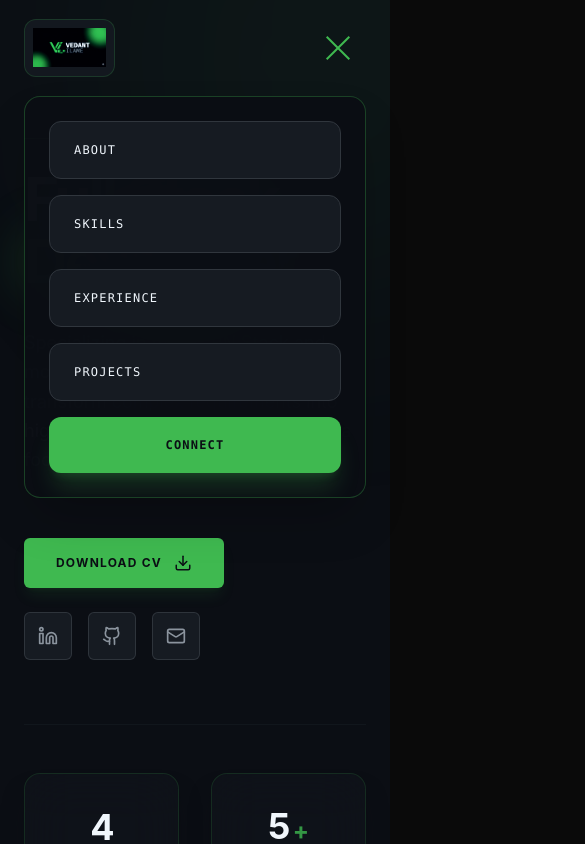
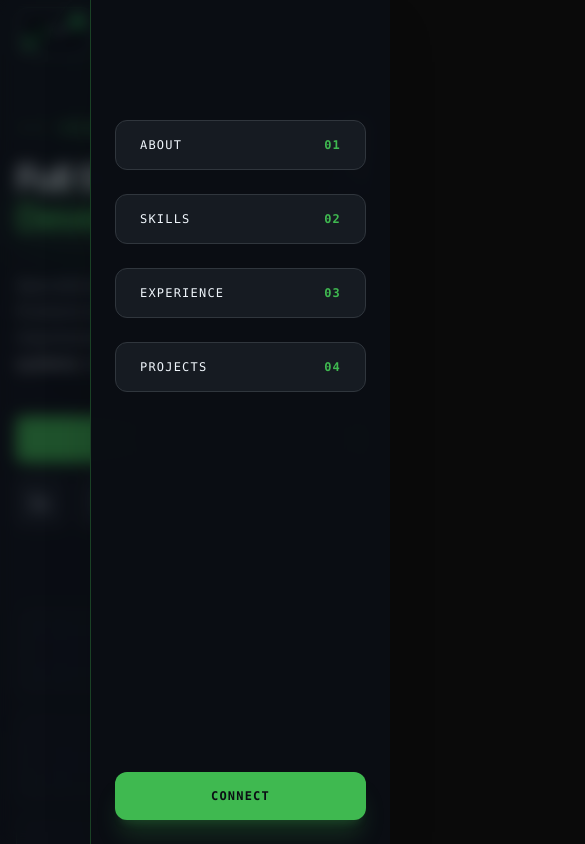
Before and after one commit to Vedantilame22/Personal-Portfolio, a React (Vite) app in the folder Frontend/: page / in a window 390 px wide. Both pictures are taken after a click on the button 338 px from the left and 47 px from the top of the page. Shown: the top 844 px of the page, 585 px wide, since content can reach past the window. Built offline with nearby package versions, Linux system fonts and the light colour scheme.

Commit message:
updated frontend

```diff
--- a/Frontend/src/components/Footer.jsx
+++ b/Frontend/src/components/Footer.jsx
@@ -46,26 +46,26 @@ const Footer = () => {
   };
 
   return (
-    <footer id="contact" className="relative w-full bg-[#0B0E14] font-sans antialiased text-[#F0F6FC] py-20 lg:py-24 border-t border-[#30363D] overflow-hidden">
+    <footer id="contact" className="relative w-full bg-[#0B0E14] font-sans antialiased text-[#F0F6FC] py-12 sm:py-20 lg:py-24 border-t border-[#30363D] overflow-hidden">
       {/* Background accent glow */}
       <div className="absolute top-1/2 left-1/2 -translate-x-1/2 -translate-y-1/2 w-[800px] h-[400px] bg-[#3FB950]/5 blur-[150px] rounded-full pointer-events-none" />
 
-      <div className="max-w-7xl mx-auto px-6 lg:px-12 relative z-10">
+      <div className="max-w-7xl mx-auto px-4 sm:px-6 lg:px-12 relative z-10">
 
         {/* Header */}
-        <div className="flex flex-col md:flex-row md:items-end justify-between gap-8 mb-20">
+        <div className="flex flex-col md:flex-row md:items-end justify-between gap-6 md:gap-8 mb-10 sm:mb-16 lg:mb-20">
           <div className="space-y-4">
-            <h2 className="text-5xl lg:text-7xl font-bold tracking-tighter text-[#F0F6FC]">
+            <h2 className="text-3xl sm:text-5xl lg:text-7xl font-bold tracking-tighter text-[#F0F6FC]">
               Let's <span className="text-[#3FB950]">Talk</span>
             </h2>
           </div>
-          <p className="max-w-md text-[#8B949E] text-sm lg:text-lg border-l border-[#3FB950]/30 pl-6 font-medium leading-relaxed">
+          <p className="max-w-md text-[#8B949E] text-xs sm:text-sm lg:text-lg border-l-2 md:border-l border-[#3FB950]/30 pl-4 sm:pl-6 font-medium leading-relaxed">
             Ready to collaborate on high-performance web architectures and scalable MERN applications.
           </p>
         </div>
 
         {/* 3-Column Grid */}
-        <div className="grid grid-cols-1 md:grid-cols-3 gap-16 items-start">
+        <div className="grid grid-cols-1 md:grid-cols-3 gap-10 sm:gap-16 items-start">
 
           {/* Section 1: Contact Identity */}
           <div className="space-y-8 flex flex-col items-start">
@@ -169,8 +169,8 @@ const Footer = () => {
         </div>
 
         {/* Bottom Bar */}
-        <div className="mt-24 pt-8 border-t border-[#30363D] text-center">
-          <div className="flex flex-col md:flex-row items-center justify-center gap-2 md:gap-4 text-[10px] font-mono font-bold uppercase tracking-[0.2em] text-[#484F58]">
+        <div className="mt-12 sm:mt-16 lg:mt-24 pt-6 sm:pt-8 border-t border-[#30363D] text-center">
+          <div className="flex flex-col md:flex-row items-center justify-center gap-2 md:gap-4 text-[9px] sm:text-[10px] font-mono font-bold uppercase tracking-[0.2em] text-[#484F58]">
             <p>© {currentYear} Vedant Ilame </p>
             <span className="hidden md:block text-[#30363D]">|</span>
             <div className="flex items-center gap-2">
--- a/Frontend/src/components/Hero.jsx
+++ b/Frontend/src/components/Hero.jsx
@@ -11,12 +11,16 @@ const Hero = () => {
       <div className="absolute top-0 right-0 w-[500px] h-[500px] bg-[#3FB950]/5 blur-[120px] rounded-full -mr-48 -mt-48 pointer-events-none" />
 
       {/* Main Content Area - Increased vertical padding for breathability */}
-      <div className="max-w-7xl mx-auto px-6 lg:px-12 w-full relative z-10 pt-32 pb-16 lg:pt-40 lg:pb-24">
-        <div className="grid lg:grid-cols-12 gap-16 items-center">
+      <div className="max-w-7xl mx-auto px-4 sm:px-6 lg:px-12 w-full relative z-10 pt-28 pb-12 sm:pt-32 sm:pb-16 lg:pt-40 lg:pb-24">
+        <div className="grid grid-cols-1 lg:grid-cols-12 gap-8 lg:gap-16 items-center">
 
           {/* Left Content Area */}
-          <div className="lg:col-span-7 space-y-10">
+          <div className="lg:col-span-7 space-y-6 sm:space-y-8 lg:space-y-10">
             <div className="space-y-6">
+
+              {/* Flex row container on mobile/tablet to place text and image side-by-side */}
+              <div className="flex flex-row items-center justify-between gap-6 lg:block">
+                <div className="space-y-6 flex-grow">
                   <motion.div
                     initial={{ opacity: 0, x: -10 }}
                     animate={{ opacity: 1, x: 0 }}
@@ -36,7 +40,7 @@ const Hero = () => {
                       ease: [0.16, 1, 0.3, 1],
                       delay: 0.1
                     }}
-                className="text-6xl lg:text-8xl font-bold leading-[0.9] tracking-tighter font-sans text-[#F0F6FC]"
+                    className="text-4xl sm:text-6xl md:text-7xl lg:text-8xl font-bold leading-[0.9] tracking-tighter font-sans text-[#F0F6FC]"
                   >
                     Full Stack <br />
                     <span className="relative inline-block mt-2">
@@ -46,12 +50,33 @@ const Hero = () => {
                       </span>
                     </span>
                   </motion.h1>
+                </div>
+
+                {/* Miniature Profile Image on mobile/tablet (side-by-side with headline) */}
+                <div className="lg:hidden flex-shrink-0">
+                  <motion.div
+                    initial={{ opacity: 0, scale: 0.9 }}
+                    animate={{ opacity: 1, scale: 1 }}
+                    transition={{ duration: 0.8 }}
+                    className="relative group w-24 h-32 sm:w-32 sm:h-40"
+                  >
+                    <div className="absolute inset-0 border border-[#3FB950]/20 rounded-xl rotate-3 group-hover:rotate-0 transition-transform duration-700 pointer-events-none" />
+                    <div className="relative w-full h-full bg-[#161B22] rounded-xl overflow-hidden border border-[#8B949E]/20 shadow-2xl">
+                      <img
+                        src={vedantImg}
+                        alt="Vedant Ilame"
+                        className="w-full h-full object-cover grayscale-[20%] group-hover:grayscale-0 group-hover:scale-105 transition-all duration-1000 ease-in-out"
+                      />
+                    </div>
+                  </motion.div>
+                </div>
+              </div>
 
               <motion.p
                 initial={{ opacity: 0 }}
                 animate={{ opacity: 1 }}
                 transition={{ delay: 0.3 }}
-                className="max-w-xl text-lg lg:text-xl text-[#8B949E] leading-relaxed font-normal pt-4"
+                className="max-w-xl text-base sm:text-lg lg:text-xl text-[#8B949E] leading-relaxed font-normal pt-2 sm:pt-4"
               >
                 Specializing in the <span className="text-[#F0F6FC]">MERN Stack</span> and
                 modern frontend architectures. I transform complex requirements into
@@ -64,11 +89,11 @@ const Hero = () => {
               initial={{ opacity: 0, y: 10 }}
               animate={{ opacity: 1, y: 0 }}
               transition={{ delay: 0.4 }}
-              className="flex flex-wrap items-center gap-6 pt-6"
+              className="flex flex-wrap items-center gap-4 sm:gap-6 pt-4 sm:pt-6"
             >
               <a
                 href="/vedant-cv.pdf"
-                className="group flex items-center gap-3 px-8 py-4 rounded-md bg-[#3FB950] text-[#0B0E14] font-bold hover:brightness-110 transition-all duration-300 shadow-lg shadow-[#3FB950]/10"
+                className="group flex items-center justify-center gap-3 px-6 py-3.5 sm:px-8 sm:py-4 rounded-md bg-[#3FB950] text-[#0B0E14] font-bold hover:brightness-110 transition-all duration-300 shadow-lg shadow-[#3FB950]/10 w-full sm:w-auto"
               >
                 <span className="font-sans text-xs uppercase tracking-widest">Download CV</span>
                 <Download size={18} />
@@ -82,16 +107,16 @@ const Hero = () => {
             </motion.div>
           </div>
 
-          {/* Right Content Area: Profile Image */}
-          <div className="lg:col-span-5 hidden lg:flex justify-end">
+          {/* Right Content Area: Profile Image (Desktop Only) */}
+          <div className="lg:col-span-5 hidden lg:flex justify-end mt-8 lg:mt-0">
             <motion.div
               initial={{ opacity: 0, scale: 0.9 }}
               animate={{ opacity: 1, scale: 1 }}
               transition={{ duration: 0.8 }}
-              className="relative group"
+              className="relative group w-full max-w-[280px] sm:max-w-[340px] aspect-[340/450]"
             >
               <div className="absolute inset-0 border border-[#3FB950]/20 rounded-2xl rotate-3 group-hover:rotate-0 transition-transform duration-700 pointer-events-none" />
-              <div className="relative w-[340px] h-[450px] bg-[#161B22] rounded-2xl overflow-hidden border border-[#8B949E]/20 shadow-2xl">
+              <div className="relative w-full h-full bg-[#161B22] rounded-2xl overflow-hidden border border-[#8B949E]/20 shadow-2xl">
                 <img
                   src={vedantImg}
                   alt="Vedant Ilame"
@@ -104,8 +129,8 @@ const Hero = () => {
       </div>
 
       {/* Bottom Metrics Bar - Separated with padding for clear visibility */}
-      <div className="max-w-7xl mx-auto px-6 lg:px-12 w-full pb-20 relative z-10">
-        <div className="grid grid-cols-2 lg:grid-cols-4 gap-8 pt-12 border-t border-[#161B22]/60">
+      <div className="max-w-7xl mx-auto px-4 sm:px-6 lg:px-12 w-full pb-12 sm:pb-16 lg:pb-20 relative z-10">
+        <div className="grid grid-cols-1 xs:grid-cols-2 lg:grid-cols-4 gap-4 sm:gap-6 lg:gap-8 pt-8 sm:pt-12 border-t border-[#161B22]/60">
           <StatCard number={4} label="Tech Internships" />
           <StatCard number={5} label="MERN Projects" suffix="+" />
           <StatCard number={8.4} label="BTech CGPA" decimals={1} />
@@ -147,20 +172,20 @@ const StatCard = ({ number, label, suffix = "", decimals = 0 }) => {
       viewport={{ once: true }}
       whileHover={{ scale: 1.03, y: -5 }}
       transition={{ type: "spring", stiffness: 300, damping: 20 }}
-      className="group relative flex flex-col items-center justify-center p-8 text-center
-                 rounded-2xl border border-[#3FB950]/15
+      className="group relative flex flex-col items-center justify-center p-4 sm:p-6 lg:p-8 text-center
+                 rounded-xl sm:rounded-2xl border border-[#3FB950]/15
                  bg-[#161B22]/40 backdrop-blur-xl
                  shadow-xl shadow-[#0B0E14]/50
                  cursor-default select-none overflow-hidden"
     >
       <div className="absolute inset-0 bg-gradient-to-br from-[#F0F6FC]/5 via-transparent to-transparent opacity-0 group-hover:opacity-100 transition-opacity duration-500" />
       <div className="relative z-10 flex items-baseline gap-1">
-        <motion.span className="text-4xl lg:text-5xl font-bold text-[#F0F6FC] tracking-tighter group-hover:text-[#3FB950] transition-colors duration-300">
+        <motion.span className="text-3xl sm:text-4xl lg:text-5xl font-bold text-[#F0F6FC] tracking-tighter group-hover:text-[#3FB950] transition-colors duration-300">
           {rounded}
         </motion.span>
-        {suffix && <span className="text-2xl font-bold text-[#3FB950]/80 group-hover:text-[#3FB950]">{suffix}</span>}
+        {suffix && <span className="text-xl sm:text-2xl font-bold text-[#3FB950]/80 group-hover:text-[#3FB950]">{suffix}</span>}
       </div>
-      <p className="relative z-10 text-[10px] lg:text-[11px] text-[#8B949E] leading-tight uppercase font-bold tracking-[0.2em] font-mono mt-2 group-hover:text-[#F0F6FC] transition-colors duration-300">
+      <p className="relative z-10 text-[9px] sm:text-[10px] lg:text-[11px] text-[#8B949E] leading-tight uppercase font-bold tracking-[0.2em] font-mono mt-2 group-hover:text-[#F0F6FC] transition-colors duration-300">
         {label}
       </p>
     </motion.div>
--- a/Frontend/src/components/Navbar.jsx
+++ b/Frontend/src/components/Navbar.jsx
@@ -14,21 +14,21 @@ const Navbar = () => {
 
   // Reordered to match Home.jsx: About -> Skills -> Experience -> Projects
   const navLinks = [
-    {  name: "About", href: "#about" },
-    {  name: "Skills", href: "#skills" },
-    {  name: "Experience", href: "#experience" },
-    {  name: "Projects", href: "#projects" },
+    { id: "01", name: "About", href: "#about" },
+    { id: "02", name: "Skills", href: "#skills" },
+    { id: "03", name: "Experience", href: "#experience" },
+    { id: "04", name: "Projects", href: "#projects" },
   ];
 
   return (
     <nav
-      className={`fixed top-0 w-full z-[100] transition-all duration-300 h-24 flex items-center ${
+      className={`fixed top-0 w-full z-[100] transition-all duration-300 h-16 sm:h-20 md:h-24 flex items-center ${
         scrolled
           ? "bg-[#0B0E14]/95 backdrop-blur-md border-b border-[#3FB950]/20 shadow-2xl"
           : "bg-transparent border-b border-transparent"
       }`}
     >
-      <div className="max-w-7xl mx-auto px-6 lg:px-12 w-full flex justify-between items-center">
+      <div className="max-w-7xl mx-auto px-4 sm:px-6 lg:px-12 w-full flex justify-between items-center">
 
         {/* Logo Section */}
         <div className="flex items-center">
@@ -36,7 +36,7 @@ const Navbar = () => {
             <img
               src={logoImg}
               alt="Vedant Logo"
-              className="h-10 w-auto object-contain brightness-110 contrast-125"
+              className="h-8 sm:h-9 md:h-10 w-auto object-contain brightness-110 contrast-125"
             />
             <div className="absolute -top-[1px] -left-[1px] w-3 h-3 border-t-2 border-l-2 border-[#3FB950] opacity-0 group-hover:opacity-100 transition-opacity" />
             <div className="absolute -bottom-[1px] -right-[1px] w-3 h-3 border-b-2 border-r-2 border-[#3FB950] opacity-0 group-hover:opacity-100 transition-opacity" />
@@ -74,7 +74,7 @@ const Navbar = () => {
         </div>
 
         {/* Mobile Toggle */}
-        <button onClick={() => setIsOpen(!isOpen)} className="md:hidden text-[#3FB950] p-3 hover:bg-[#3FB950]/10 rounded-xl transition-all">
+        <button onClick={() => setIsOpen(!isOpen)} className="md:hidden text-[#3FB950] p-2 sm:p-3 hover:bg-[#3FB950]/10 rounded-xl transition-all">
           <div className={`w-8 h-0.5 bg-current mb-2 transition-all duration-300 ${isOpen ? 'rotate-45 translate-y-2.5' : ''}`}></div>
           <div className={`w-8 h-0.5 bg-current mb-2 ${isOpen ? 'opacity-0' : ''}`}></div>
           <div className={`w-8 h-0.5 bg-current transition-all duration-300 ${isOpen ? '-rotate-45 -translate-y-2.5' : ''}`}></div>
@@ -84,34 +84,46 @@ const Navbar = () => {
       {/* Mobile Menu */}
       <AnimatePresence>
         {isOpen && (
+          <>
+            {/* Backdrop blur overlay */}
             <motion.div
-            initial={{ opacity: 0, y: -20 }}
-            animate={{ opacity: 1, y: 0 }}
-            exit={{ opacity: 0, y: -20 }}
-            className="md:hidden fixed top-24 right-6 w-[calc(100%-48px)] max-w-sm bg-[#0B0E14]/98 backdrop-blur-3xl border border-[#3FB950]/30 rounded-2xl shadow-2xl overflow-hidden p-6"
+              initial={{ opacity: 0 }}
+              animate={{ opacity: 1 }}
+              exit={{ opacity: 0 }}
+              className="md:hidden fixed inset-0 bg-[#0B0E14]/60 backdrop-blur-sm z-[90]"
+              onClick={() => setIsOpen(false)}
+            />
+            {/* Localized sliding drawer panel */}
+            <motion.div
+              initial={{ x: "100%" }}
+              animate={{ x: 0 }}
+              exit={{ x: "100%" }}
+              transition={{ type: "spring", damping: 25, stiffness: 200 }}
+              className="md:hidden fixed top-0 right-0 h-screen w-full max-w-[300px] bg-[#0B0E14]/98 backdrop-blur-3xl border-l border-[#3FB950]/30 shadow-2xl z-[100] p-6 flex flex-col justify-between"
             >
-            <div className="flex flex-col gap-4">
+              <div className="flex flex-col gap-6 mt-24">
                 {navLinks.map((link) => (
                   <a
                     key={link.name}
                     href={link.href}
-                  className="w-full flex items-center justify-between px-6 py-5 rounded-xl bg-[#161B22] border border-[#30363D] text-[#F0F6FC] text-xs font-mono tracking-widest uppercase active:bg-[#3FB950]/10"
+                    className="w-full flex items-center justify-between px-6 py-4 rounded-xl bg-[#161B22] border border-[#30363D] text-[#F0F6FC] text-xs font-mono tracking-widest uppercase hover:border-[#3FB950]/30 active:bg-[#3FB950]/10 transition-all duration-300"
                     onClick={() => setIsOpen(false)}
                   >
                     <span>{link.name}</span>
-                  <span className="text-[#3FB950]">{link.id}</span>
+                    <span className="text-[#3FB950] font-black">{link.id}</span>
                   </a>
                 ))}
+              </div>
               <a
                 href="https://linkedin.com/in/vedantilame22"
                 target="_blank"
-                className="w-full py-5 rounded-xl bg-[#3FB950] text-[#0B0E14] text-center font-mono text-xs font-black uppercase tracking-widest shadow-xl shadow-[#3FB950]/20"
+                className="w-full py-4 rounded-xl bg-[#3FB950] text-[#0B0E14] text-center font-mono text-xs font-black uppercase tracking-widest shadow-xl shadow-[#3FB950]/20 hover:brightness-110 transition-all duration-300"
                 onClick={() => setIsOpen(false)}
               >
                 Connect
               </a>
-            </div>
             </motion.div>
+          </>
         )}
       </AnimatePresence>
     </nav>
--- a/Frontend/src/components/Projects.jsx
+++ b/Frontend/src/components/Projects.jsx
@@ -88,23 +88,23 @@ const Projects = () => {
   ];
 
   return (
-    <section className="relative w-full bg-[#0B0E14] font-sans antialiased text-[#F0F6FC] py-20 lg:py-32">
+    <section className="relative w-full bg-[#0B0E14] font-sans antialiased text-[#F0F6FC] py-12 sm:py-20 lg:py-32 overflow-hidden">
       <div className="absolute top-1/2 left-1/2 -translate-x-1/2 -translate-y-1/2 w-[1000px] h-[600px] bg-[#3FB950]/5 blur-[180px] rounded-full pointer-events-none" />
 
-      <div className="max-w-7xl mx-auto px-6 lg:px-12 relative z-10">
-        <div className="flex flex-col md:flex-row md:items-end justify-between gap-8 mb-20">
+      <div className="max-w-7xl mx-auto px-4 sm:px-6 lg:px-12 relative z-10">
+        <div className="flex flex-col md:flex-row md:items-end justify-between gap-6 md:gap-8 mb-10 sm:mb-16 lg:mb-20">
           <div className="space-y-4">
-            <h2 className="text-5xl lg:text-7xl font-bold tracking-tighter text-[#F0F6FC]">
+            <h2 className="text-3xl sm:text-5xl lg:text-7xl font-bold tracking-tighter text-[#F0F6FC]">
               Crafted <span className="text-[#3FB950]"> Projects</span>
             </h2>
           </div>
-          <p className="max-w-md text-[#8B949E] text-sm lg:text-lg border-l border-[#3FB950]/30 pl-6 font-medium leading-relaxed">
+          <p className="max-w-md text-[#8B949E] text-xs sm:text-sm lg:text-lg border-l-2 md:border-l border-[#3FB950]/30 pl-4 sm:pl-6 font-medium leading-relaxed">
             Showcasing engineered interfaces, scalable architectures, and user-centric solutions.
           </p>
         </div>
 
         {/* 3-Column Grid Layout */}
-        <div className="grid grid-cols-1 md:grid-cols-2 lg:grid-cols-3 gap-6">
+        <div className="grid grid-cols-1 md:grid-cols-2 lg:grid-cols-3 gap-4 sm:gap-6">
           {projects.map((p, i) => (
             <motion.div
               key={i}
@@ -136,9 +136,9 @@ const Projects = () => {
               </div>
 
               {/* Card Body */}
-              <div className="p-6 flex-grow">
-                <div className="flex items-start justify-between mb-5">
-                  <div className="p-2.5 bg-[#161B22] border border-[#30363D] text-[#3FB950] rounded-lg group-hover:border-[#3FB950]/30 transition-all">
+              <div className="p-5 sm:p-6 flex-grow">
+                <div className="flex items-start justify-between mb-4 sm:mb-5">
+                  <div className="p-2 sm:p-2.5 bg-[#161B22] border border-[#30363D] text-[#3FB950] rounded-lg group-hover:border-[#3FB950]/30 transition-all">
                     {p.icon}
                   </div>
                   <div className="flex gap-2">
@@ -148,18 +148,18 @@ const Projects = () => {
                       target="_blank"
                       rel="noreferrer"
                       title="View Project"
-                      className="p-2.5 bg-[#161B22] border border-[#30363D] hover:border-[#3FB950] rounded-lg transition-all text-[#8B949E] hover:text-[#3FB950]"
+                      className="p-2 sm:p-2.5 bg-[#161B22] border border-[#30363D] hover:border-[#3FB950] rounded-lg transition-all text-[#8B949E] hover:text-[#3FB950]"
                     >
-                      <Github size={18} />
+                      <Github size={16} className="sm:w-[18px] sm:h-[18px]" />
                     </a>
                   </div>
                 </div>
 
-                <h3 className="text-lg font-bold text-[#F0F6FC] mb-3 group-hover:text-[#3FB950] transition-colors">
+                <h3 className="text-base sm:text-lg font-bold text-[#F0F6FC] mb-2 sm:mb-3 group-hover:text-[#3FB950] transition-colors">
                   {p.title}
                 </h3>
 
-                <p className="text-[#8B949E] text-xs leading-relaxed mb-6  opacity-90 line-clamp-4">
+                <p className="text-[#8B949E] text-[11px] sm:text-xs leading-relaxed mb-4 sm:mb-6  opacity-90 line-clamp-4">
 
                   {p.desc}
                 </p>
--- a/Frontend/src/pages/Home.jsx
+++ b/Frontend/src/pages/Home.jsx
@@ -8,10 +8,10 @@ import Footer from '../components/Footer';
 
 const Home = () => {
   return (
-    <div className="flex flex-col min-h-screen bg-[#0B0E14] text-[#F0F6FC] antialiased selection:bg-[#3FB950]/30">
+    <div className="flex flex-col min-h-screen bg-[#0B0E14] text-[#F0F6FC] antialiased selection:bg-[#3FB950]/30 w-full max-w-full overflow-x-hidden relative">
       <Navbar />
 
-      <main className="flex-grow">
+      <main className="flex-grow w-full max-w-full overflow-x-hidden">
         {/* Sections now flow naturally without forced min-height or extra outer padding */}
         <section id="about">
           <Hero />
```
Also changed, not shown: Frontend/src/components/Experience.jsx (+17 -17 lines), Frontend/src/components/Skills.jsx (+11 -11 lines). Lines whose indentation alone changed are shown as unchanged.
